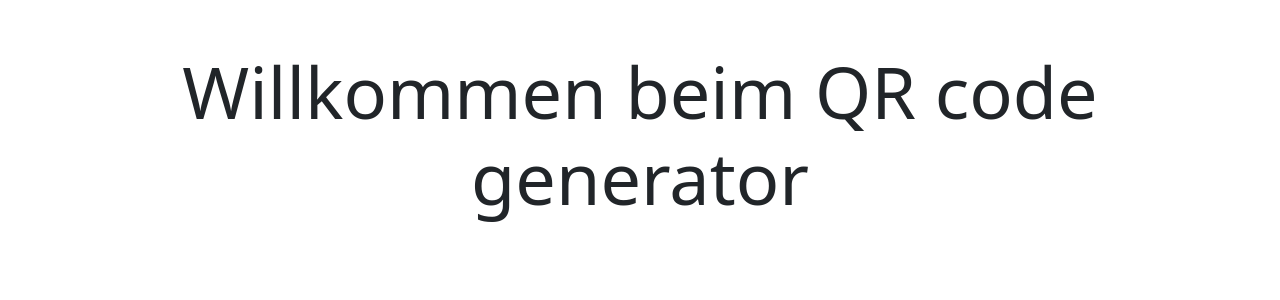
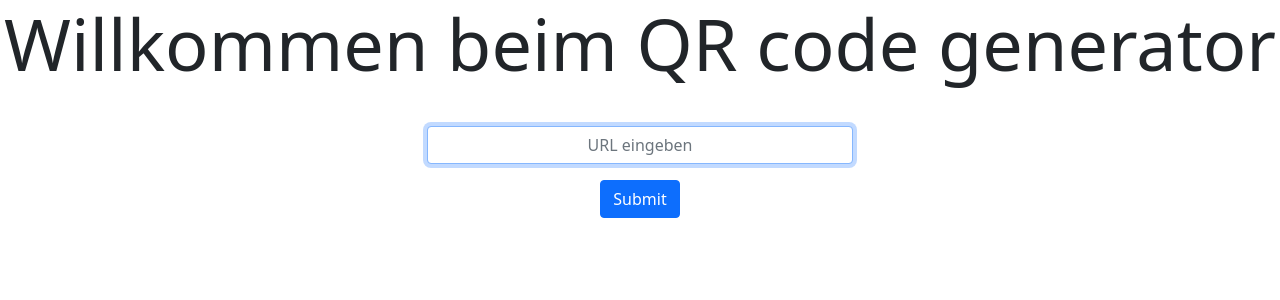
Before and after one commit to Hundsmuhlen/QRCodeGenerator, a Flask app: template templates/index.html in a window 1280 px wide. Shown: the top 300 px of the page. Run offline with Flask 2, Linux system fonts and the light colour scheme; the template is opened without the code that fills it, so the values that code supplies are empty.

Commit message:
everything is working so far

```diff
--- a/templates/index.html
+++ b/templates/index.html
@@ -7,11 +7,21 @@
     <title>QR Code generator</title>
 </head>
 <body>
-    <div class="px-3 py-3 pt-md-5 pb-md-4 mx-auto text-center">
-        <h1 class="display-2 text-center">
-            Willkommen beim QR code generator
-        </h1>
-        {% block body %} {% endblock %}
+    <h1 class="display-2 text-center">
+        Willkommen beim QR code generator
+    </h1>
+    <br>
+    <div class="row d-flex justify-content-center">
+        <form method="GET" action="/qr" class="form-inline">
+            <div class="form-group col-4 mx-auto mb-2 mt-2">
+                <input type="text" name="data" placeholder="URL eingeben" class="form-control mx-auto text-center" autofocus>
+            </div>
+            <div class="col-4 mx-auto mb-3 mt-3 text-center">
+                <button class="btn btn-primary" type="submit">Submit </button>
+            </div>
+        </form>
+
+        {% block image %} {% endblock %}
     </div>
 
 
```
Also changed, not shown: templates/image.html (+8 -2 lines), static/qrcode.png (added).
